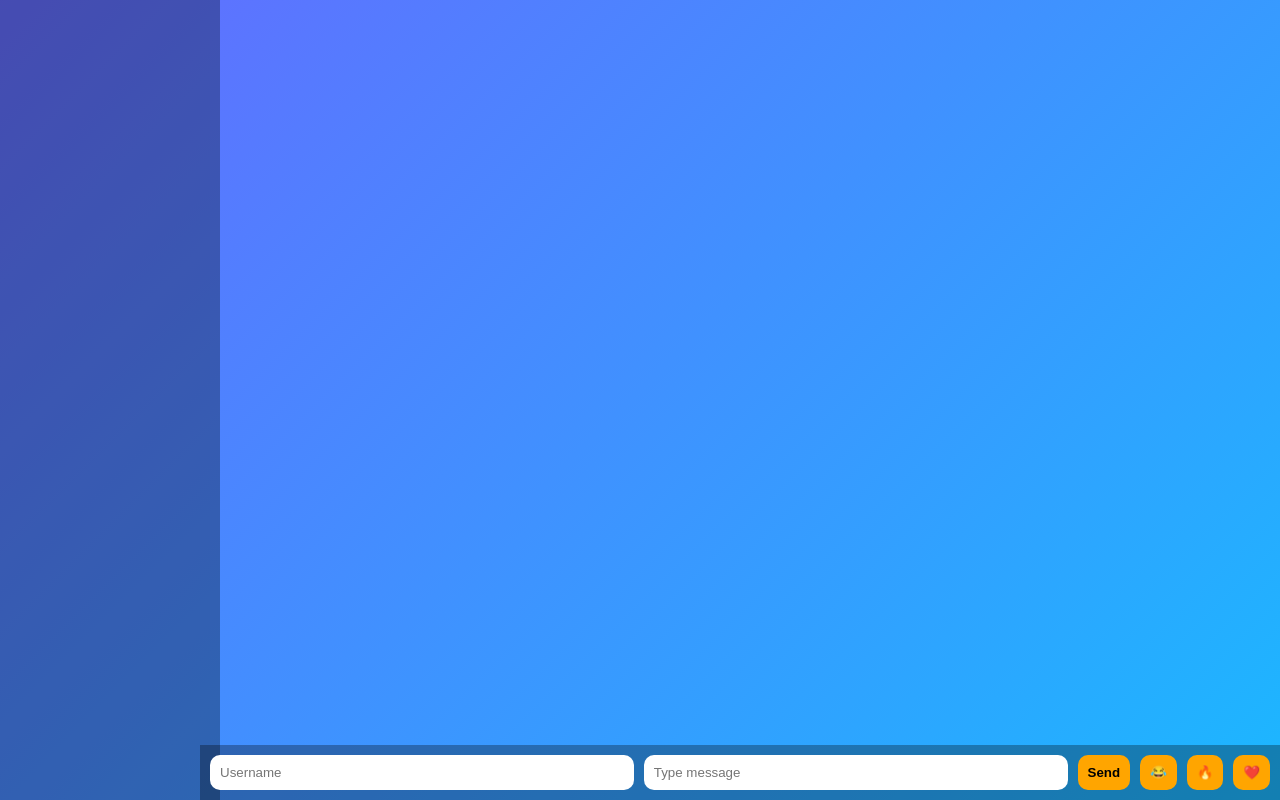
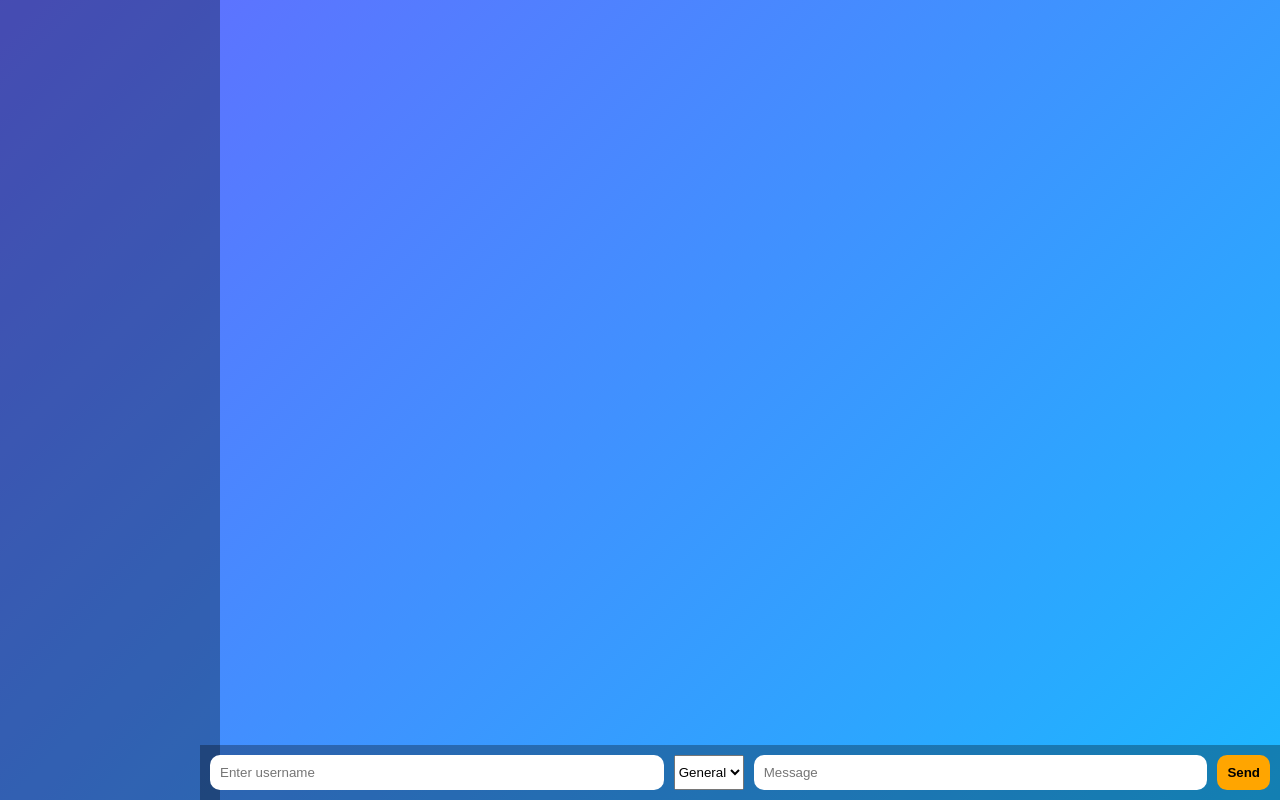
Before and after one commit to micah1105/chat-app, a website: page public/index.html in a window 1280 px wide. Drawn offline with nearby package versions, Linux system fonts and the light colour scheme; no server answers.

Commit message:
Update index.html

```diff
--- a/public/index.html
+++ b/public/index.html
@@ -1,7 +1,7 @@
 <!DOCTYPE html>
 <html>
 <head>
-    <title>Fun Chat</title>
+    <title>Chat App</title>
     <link rel="stylesheet" href="style.css">
 </head>
 
@@ -9,23 +9,28 @@
 
 <div id="app">
 
+    <!-- USERS -->
     <div id="user-list"></div>
 
+    <!-- CHAT -->
     <div id="chat-box"></div>
 
 </div>
 
+<!-- INPUT -->
 <div id="input-area">
 
-    <input id="username-input" placeholder="Username">
+    <input id="username-input" placeholder="Enter username">
 
-    <input id="message-input" placeholder="Type message">
+    <select id="room-select">
+        <option value="general">General</option>
+        <option value="gaming">Gaming</option>
+        <option value="school">School</option>
+    </select>
+
+    <input id="message-input" placeholder="Message">
 
     <button onclick="sendMessage()">Send</button>
-
-    <button onclick="addEmoji('😂')">😂</button>
-    <button onclick="addEmoji('🔥')">🔥</button>
-    <button onclick="addEmoji('❤️')">❤️</button>
 
 </div>
 
```
